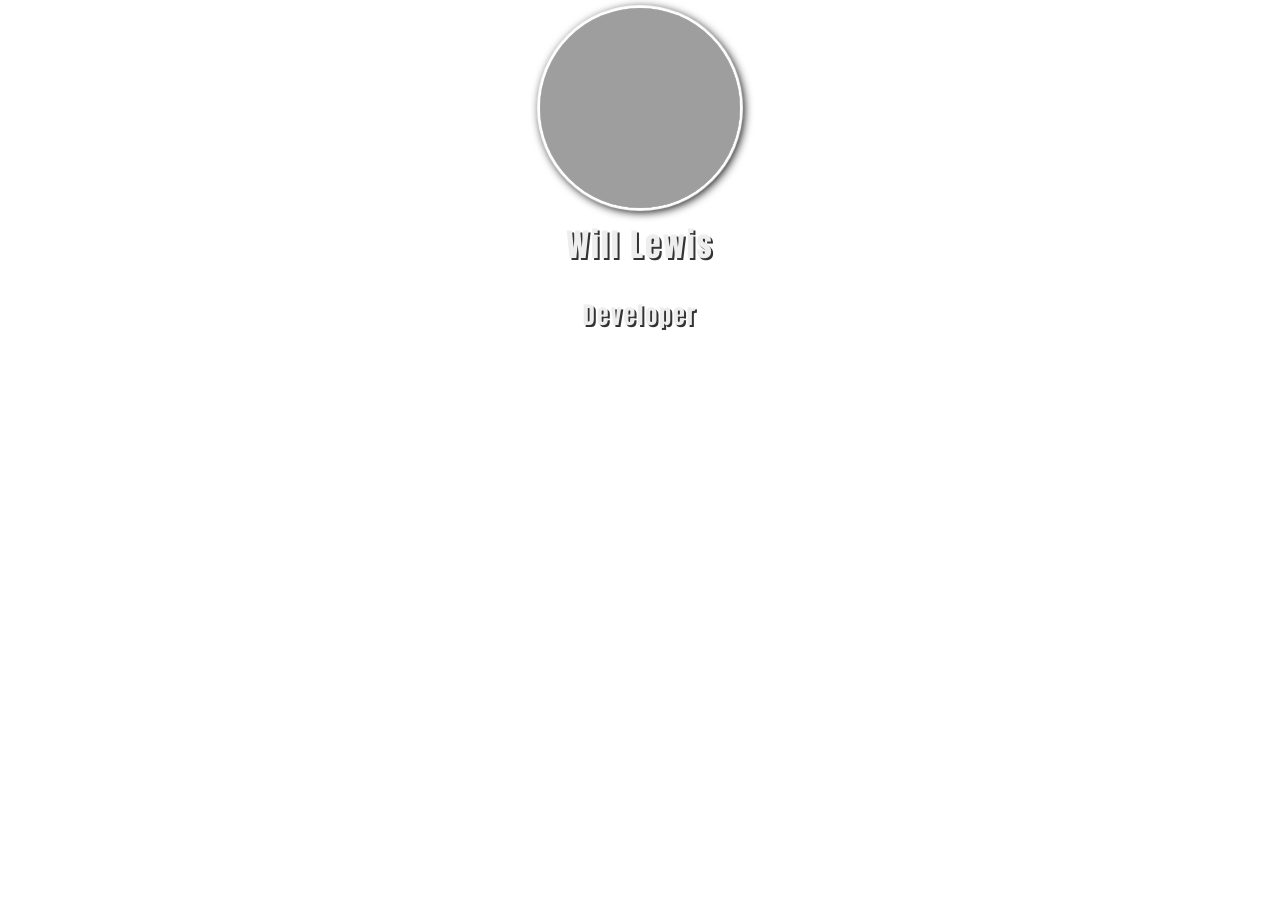
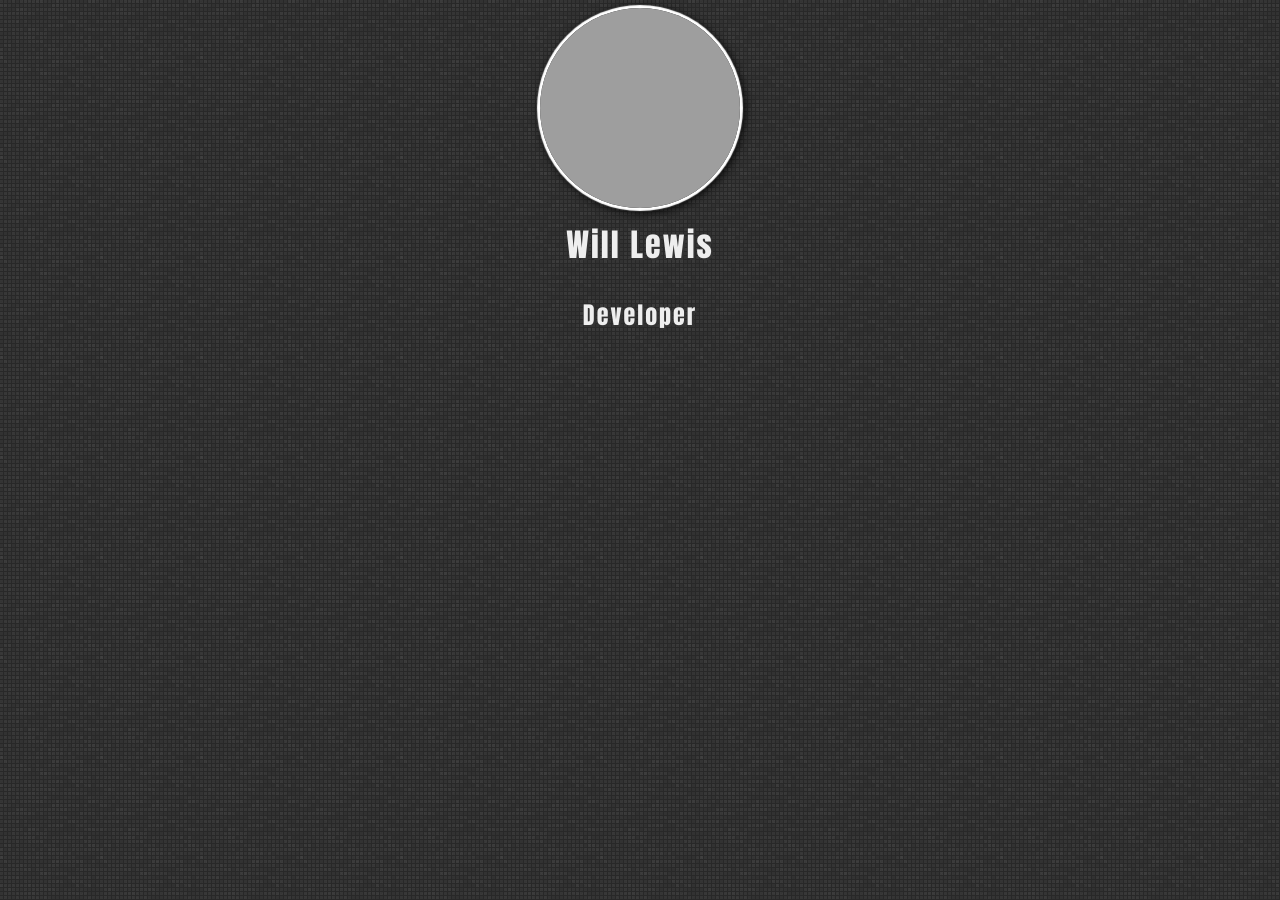
Before and after one commit to Willamin/wflewis.com, a Jekyll site: the page built from index.md, in a window 1280 px wide. Built offline with Jekyll 4.4.1, drawn with Linux system fonts in a browser that asks for light colours; grey boxes are pictures that could not be loaded.

Commit message:
Use different background

```diff
--- a/_sass/wflewis.scss
+++ b/_sass/wflewis.scss
@@ -1,7 +1,7 @@
 html {
   // background-image: url('/assets/images/always_grey.png');
   // background-image: url('/assets/images/hexabump.png');
-  // background-image: url('/assets/images/px_by_Gre3g.png');
+  background-image: url('/assets/images/px_by_Gre3g.png');
   // background-image: url('/assets/images/tactile_noise.png');
   // background-image: url('/assets/images/grey_wash_wall.png');
   // background-image: url('/assets/images/escheresque_ste.png');
```
